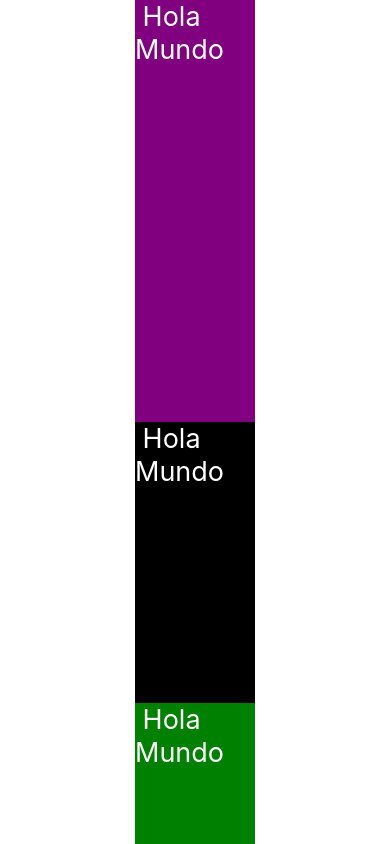
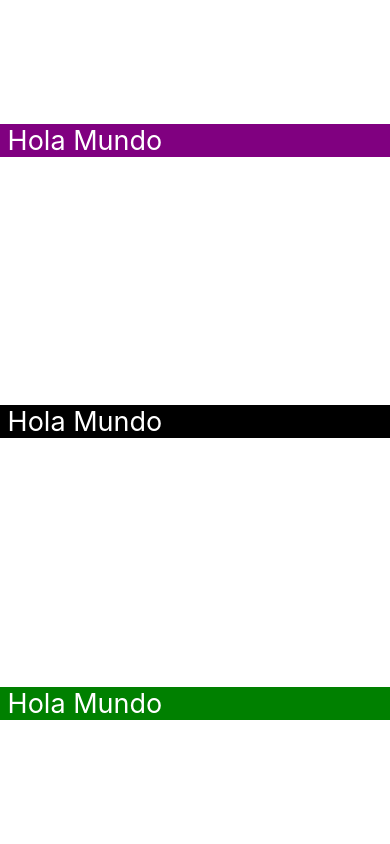
Before and after one commit to JaviRR02/PM193, a React Native app in the folder my-app/: screen / in a window 390 px wide. Built offline with nearby package versions, Linux system fonts and the light colour scheme.

Commit message:
Update App.js

```diff
--- a/my-app/App.js
+++ b/my-app/App.js
@@ -39,27 +39,27 @@ const styles = StyleSheet.create({
   container: {
     flex: 1,
     backgroundColor: '#fff',
-    alignItems: 'center',
-    justifyContent: 'center',
+    alignItems: 'strech', //acomodo izq der (flex-start, flex-end, center) (space-between, space-everly, space-around) (strech)
+    justifyContent: 'space-around', //acomodo arriba abajo (flex-start, flex-end, center) (space-between, space-everly, space-around)
     //flexDirection: 'column-reverse'
     //flexDirection: 'row-reverse'
   },
   Text: {
     color: 'white',
     fontSize: 27,
-    height: 120,
-    width: 120,
+    // height: 120,
+    // width: 120,
   },
   morado: {
     backgroundColor: 'purple',
-    flex:3
+    //flex:3
   },
   verde: {
     backgroundColor: 'green',
-    flex:1
+    //flex:1
   },
   negro: {
     backgroundColor: 'black',
-    flex:2
+    //flex:2
   },
 });
```
